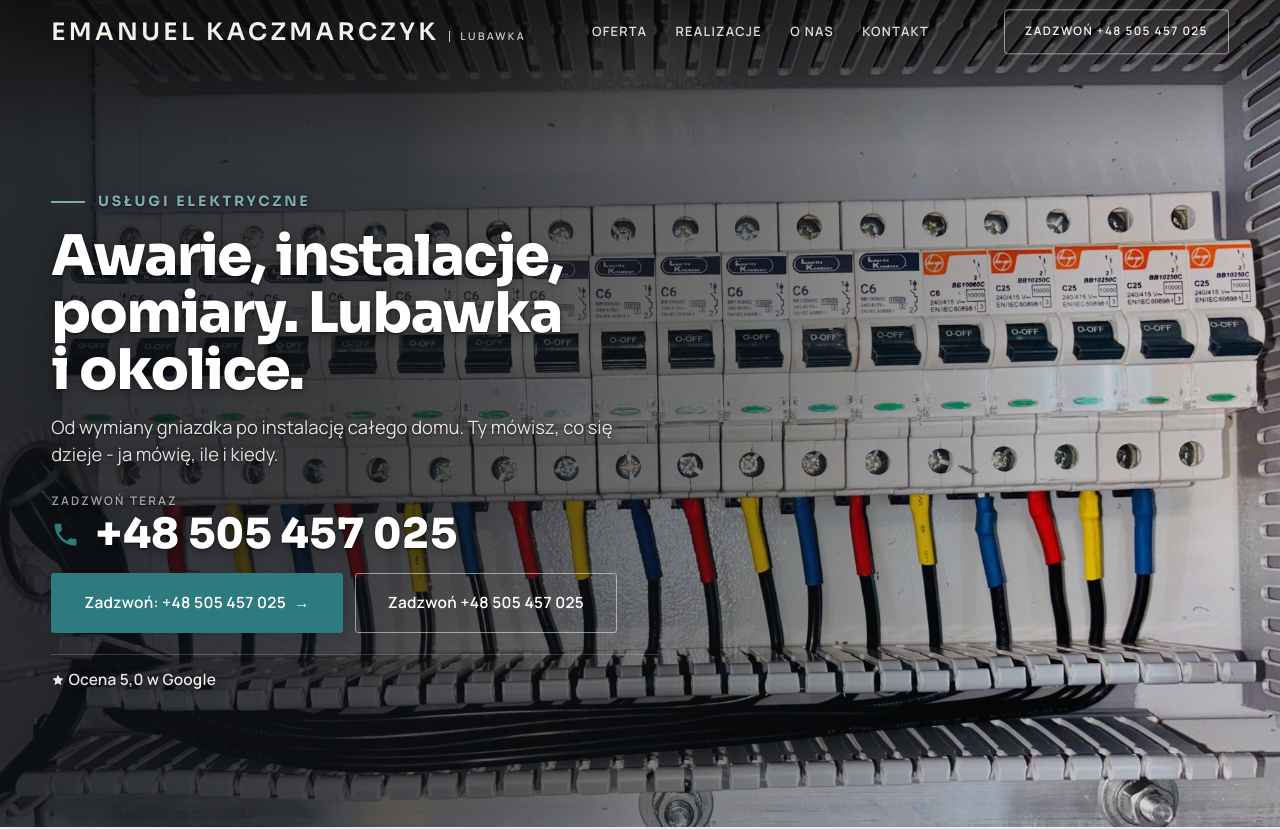
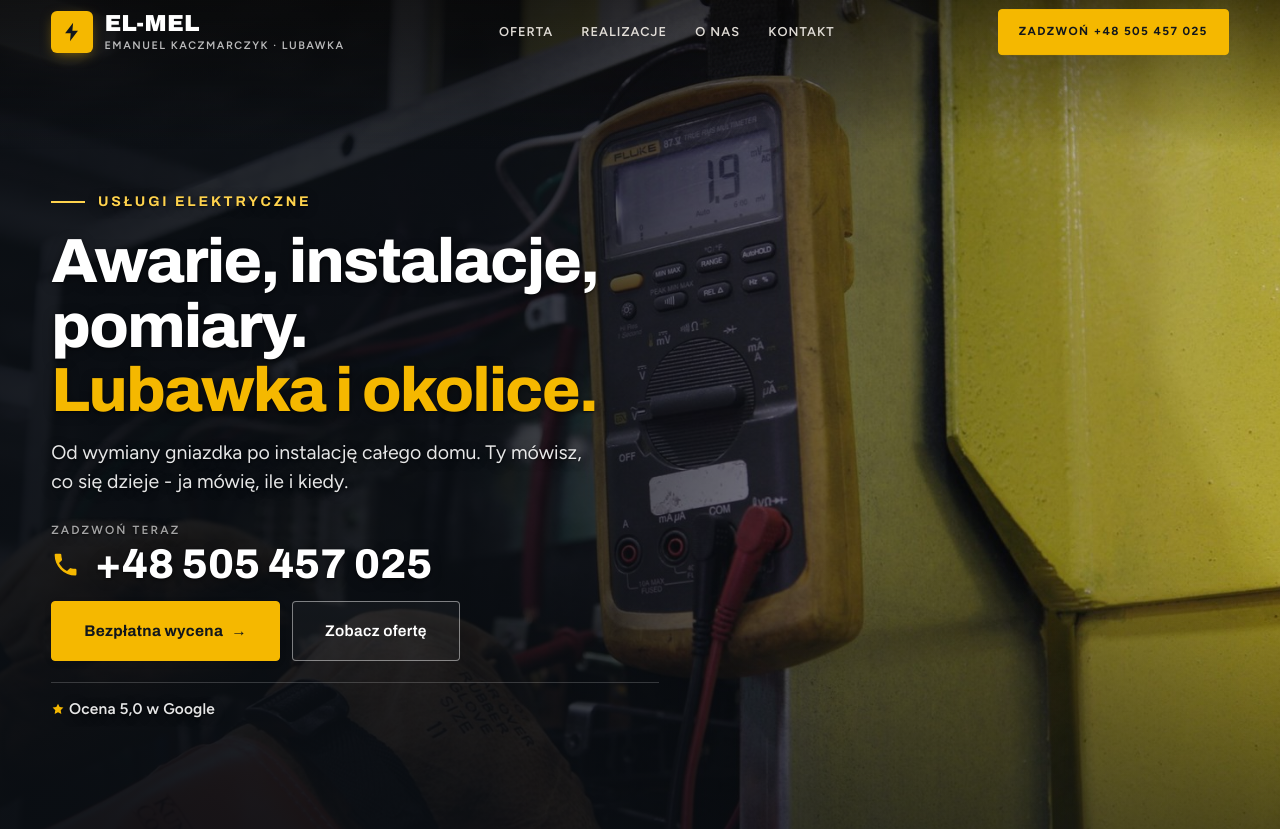
Before and after one commit to Impulseo-pl/instalatorstwo-elektryczne-el-mel-emanuel-kaczmarczyk, a plain HTML site: page index.html in a window 1280 px wide. Shown: the top 829 px of the page. Drawn offline with Linux system fonts and the light colour scheme.

Commit message:
Odświeżenie: logo EL-MEL, typografia Archivo/Figtree, nowe hero, żółty akcent
Co-Authored-By: Claude Opus 5.5 <noreply@anthropic.com>

```diff
--- a/assets/styles.css
+++ b/assets/styles.css
@@ -1856,3 +1856,48 @@ footer{view-transition-name:mt-foot}
 .btn-accent{color:#fff}
 .nav .nav-links a.btn-accent{color:#fff}
 .btn-accent[data-accent-d],.cta-d .btn-accent{color:#fff}
+
+/* ===== EL-MEL refresh 25.11.2026: logo, typografia, hero, akcent ===== */
+:root{
+  --accent:#f5b800; --accent-d:#b98a00; --accent-soft:rgba(245,184,0,.12);
+  --ink:#0f1720; --dark:#0d131a;
+  --font-display:'Archivo','Figtree',sans-serif;
+  --font-body:'Figtree',sans-serif;
+}
+h1,h2,h3,.hf-title{font-family:var(--font-display);font-stretch:112%;font-weight:800;letter-spacing:-.025em}
+h2{font-weight:800}
+.eyebrow,.hf-kicker{font-family:var(--font-display);font-stretch:125%}
+body{line-height:1.7}
+/* przyciski: żółty akcent + ciemny tekst (kontrast) */
+.btn-accent{background:var(--accent)!important;border-color:var(--accent)!important;color:#11161c!important;font-weight:700}
+.btn-accent:hover{filter:brightness(1.06)}
+.btn{font-family:var(--font-display);font-stretch:110%;border-radius:4px}
+
+/* logo / wordmark */
+.nav .brand.brand-el{display:flex;flex-direction:row;align-items:center;gap:.7rem;line-height:1;overflow:visible}
+.brand-el .bm-ico{display:grid;place-items:center;width:42px;height:42px;flex:none;border-radius:6px;
+  background:var(--accent);color:#11161c;box-shadow:0 4px 14px -4px rgba(245,184,0,.55)}
+.brand-el .bm-txt{display:flex;flex-direction:column;gap:5px;min-width:0}
+.brand-el .bm-name{font-family:var(--font-display);font-stretch:125%;font-weight:900;font-size:1.45rem;letter-spacing:.01em;color:#fff}
+.brand-el .bm-sub{font-family:var(--font-body);font-size:.68rem;font-weight:600;letter-spacing:.14em;text-transform:uppercase;color:rgba(255,255,255,.72);white-space:nowrap}
+.nav.nav-solid .brand-el .bm-name{color:var(--ink)}
+.nav.nav-solid .brand-el .bm-sub{color:var(--muted)}
+@media(max-width:680px){.brand-el .bm-ico{width:36px;height:36px}.brand-el .bm-name{font-size:1.2rem}.brand-el .bm-sub{font-size:.6rem;letter-spacing:.1em}}
+.nav .nav-links a{font-family:var(--font-body);letter-spacing:.08em}
+
+/* hero: czytelność */
+.hf-photo{object-position:68% 50%}
+.hero-fach::after{background:
+  linear-gradient(90deg,rgba(10,14,19,.93) 0%,rgba(10,14,19,.86) 38%,rgba(10,14,19,.45) 66%,rgba(10,14,19,.12) 100%),
+  linear-gradient(0deg,rgba(10,14,19,.55) 0%,rgba(10,14,19,0) 35%)}
+.hero-fach{--accent-lit:#ffd34d;--accent-strong:var(--accent)}
+.hf-title{font-size:clamp(2.3rem,1.6rem + 2.9vw,3.9rem);line-height:1.04}
+.hf-phone{margin:var(--space-5) 0 var(--space-4)}
+.hf-title em{display:block;color:var(--accent)}
+.hf-lead{color:rgba(255,255,255,.9);font-size:clamp(1.05rem,1rem + .3vw,1.22rem);max-width:34rem}
+.hf-phone-num{font-stretch:110%}
+.hf-phone-num .ico-tel{color:var(--accent)}
+.hf-trust .ico-star{color:var(--accent)}
+.hf-ghost{border-color:rgba(255,255,255,.45)!important;color:#fff!important;background:rgba(255,255,255,.04)}
+.hf-ghost:hover{background:#fff!important;color:#11161c!important}
+@media(max-width:680px){.hero-fach::after{background:linear-gradient(180deg,rgba(10,14,19,.55) 0%,rgba(10,14,19,.82) 45%,rgba(10,14,19,.94) 100%)}}
--- a/index.html
+++ b/index.html
@@ -20,14 +20,14 @@
 <script type="application/ld+json">{"@context": "https://schema.org", "@type": "Electrician", "name": "INSTALATORSTWO ELEKTRYCZNE EL-MEL EMANUEL KACZMARCZYK", "url": "https://kris20032.github.io/instalatorstwo-elektryczne-el-mel-emanuel-kaczmarczyk/", "telephone": "+48505457025", "image": "https://kris20032.github.io/instalatorstwo-elektryczne-el-mel-emanuel-kaczmarczyk/img/og.jpg", "areaServed": "Lubawka", "sameAs": ["https://maps.google.com/?cid=8699255477340169884&g_mp=Cidnb29nbGUubWFwcy5wbGFjZXMudjEuUGxhY2VzLlNlYXJjaFRleHQQAhgEIAA"]}</script>
 <link rel="preconnect" href="https://fonts.googleapis.com">
 <link rel="preconnect" href="https://fonts.gstatic.com" crossorigin>
-<link href="https://fonts.googleapis.com/css2?family=Sora:wght@600;700;800&family=Manrope:wght@400;500;600&display=swap" rel="stylesheet">
-<link rel="stylesheet" href="assets/styles.css?v=7010539a">
+<link href="https://fonts.googleapis.com/css2?family=Archivo:wdth,wght@100..125,500..900&family=Figtree:wght@400;500;600;700&display=swap" rel="stylesheet">
+<link rel="stylesheet" href="assets/styles.css?v=elmel2">
 </head>
 <body>
 
 <header class="nav">
   <div class="wrap nav-inner">
-    <a class="brand" href="index.html"><span class="name">EMANUEL KACZMARCZYK</span><span class="sub">Lubawka</span></a>
+    <a class="brand brand-el" href="index.html" aria-label="EL-MEL Emanuel Kaczmarczyk, Lubawka"><span class="bm-ico" aria-hidden="true"><svg viewBox="0 0 24 24" width="22" height="22"><path d="M13.2 2 4.5 13.4h6.1L9.8 22l8.7-11.4h-6.1L13.2 2Z" fill="currentColor"/></svg></span><span class="bm-txt"><span class="bm-name">EL-MEL</span><span class="bm-sub">Emanuel Kaczmarczyk · Lubawka</span></span></a>
     <nav class="nav-links">
       <a href="oferta.html">Oferta</a>
       <a href="realizacje.html">Realizacje</a>
@@ -41,16 +41,16 @@
 
 <main>
 <section class="hero-fach">
-  <img class="hf-photo" src="img/hero.jpg" fetchpriority="high" data-rotate="img/g15.jpg|img/g14.jpg" alt="INSTALATORSTWO ELEKTRYCZNE EL-MEL EMANUEL KACZMARCZYK" width="1880" height="1251">
+  <img class="hf-photo" src="img/g9.jpg" fetchpriority="high" alt="Elektryk EL-MEL wykonuje pomiary miernikiem" width="1880" height="992">
   <div class="hf-panel">
     <div class="hf-inner">
       <span class="hf-kicker">Usługi elektryczne</span>
-      <h1 class="hf-title">Awarie, instalacje, pomiary. Lubawka i okolice. <em></em></h1>
+      <h1 class="hf-title">Awarie, instalacje, pomiary. <em>Lubawka i okolice.</em></h1>
       <p class="hf-lead">Od wymiany gniazdka po instalację całego domu. Ty mówisz, co się dzieje - ja mówię, ile i kiedy.</p>
       <a class="hf-phone" href="tel:+48505457025"><span class="hf-phone-lab">Zadzwoń teraz</span><span class="hf-phone-num"><svg class="ico-tel" width="16" height="16" viewBox="0 0 24 24" fill="none" aria-hidden="true"><path d="M6.6 10.8a15.5 15.5 0 0 0 6.6 6.6l2.2-2.2a1 1 0 0 1 1-.24 11.4 11.4 0 0 0 3.6.58 1 1 0 0 1 1 1V20a1 1 0 0 1-1 1A17 17 0 0 1 3 4a1 1 0 0 1 1-1h3.5a1 1 0 0 1 1 1c0 1.25.2 2.46.58 3.6a1 1 0 0 1-.25 1l-2.23 2.2Z" fill="currentColor"/></svg> +48 505 457 025</span></a>
       <div class="hf-actions">
-        <a href="kontakt.html" class="btn btn-accent">Zadzwoń: +48 505 457 025 <span class="arr">→</span></a>
-        <a href="tel:+48505457025" class="btn btn-ghost hf-ghost">Zadzwoń +48 505 457 025</a>
+        <a href="kontakt.html" class="btn btn-accent">Bezpłatna wycena <span class="arr">→</span></a>
+        <a href="oferta.html" class="btn btn-ghost hf-ghost">Zobacz ofertę</a>
       </div>
       <div class="hf-trust"><svg class="ico-star" width="14" height="14" viewBox="0 0 24 24" style="vertical-align:-2px" aria-hidden="true"><path d="M12 2.8l2.85 5.8 6.4.93-4.63 4.5 1.1 6.37L12 17.4l-5.72 3 1.1-6.37-4.63-4.5 6.4-.93L12 2.8Z" fill="currentColor"/></svg> Ocena 5,0 w Google</div>
     </div>
@@ -209,7 +209,7 @@
   <div class="wrap">
     <div class="foot-grid">
       <div class="foot-brand">
-        <div class="name">INSTALATORSTWO ELEKTRYCZNE EL-MEL EMANUEL KACZMARCZYK</div>
+        <div class="name">EL-MEL · Emanuel Kaczmarczyk</div>
         <p>Od wymiany gniazdka po instalację całego domu. Ty mówisz, co się dzieje - ja mówię, ile i kiedy.</p>
       </div>
       <div class="foot-col">
--- a/kontakt.html
+++ b/kontakt.html
@@ -19,14 +19,14 @@
 <meta name="twitter:card" content="summary_large_image">
 <link rel="preconnect" href="https://fonts.googleapis.com">
 <link rel="preconnect" href="https://fonts.gstatic.com" crossorigin>
-<link href="https://fonts.googleapis.com/css2?family=Sora:wght@600;700;800&family=Manrope:wght@400;500;600&display=swap" rel="stylesheet">
-<link rel="stylesheet" href="assets/styles.css?v=7010539a">
+<link href="https://fonts.googleapis.com/css2?family=Archivo:wdth,wght@100..125,500..900&family=Figtree:wght@400;500;600;700&display=swap" rel="stylesheet">
+<link rel="stylesheet" href="assets/styles.css?v=elmel2">
 </head>
 <body>
 
 <header class="nav">
   <div class="wrap nav-inner">
-    <a class="brand" href="index.html"><span class="name">EMANUEL KACZMARCZYK</span><span class="sub">Lubawka</span></a>
+    <a class="brand brand-el" href="index.html" aria-label="EL-MEL Emanuel Kaczmarczyk, Lubawka"><span class="bm-ico" aria-hidden="true"><svg viewBox="0 0 24 24" width="22" height="22"><path d="M13.2 2 4.5 13.4h6.1L9.8 22l8.7-11.4h-6.1L13.2 2Z" fill="currentColor"/></svg></span><span class="bm-txt"><span class="bm-name">EL-MEL</span><span class="bm-sub">Emanuel Kaczmarczyk · Lubawka</span></span></a>
     <nav class="nav-links">
       <a href="oferta.html">Oferta</a>
       <a href="realizacje.html">Realizacje</a>
@@ -77,7 +77,7 @@
   <div class="wrap">
     <div class="foot-grid">
       <div class="foot-brand">
-        <div class="name">INSTALATORSTWO ELEKTRYCZNE EL-MEL EMANUEL KACZMARCZYK</div>
+        <div class="name">EL-MEL · Emanuel Kaczmarczyk</div>
         <p>Od wymiany gniazdka po instalację całego domu. Ty mówisz, co się dzieje - ja mówię, ile i kiedy.</p>
       </div>
       <div class="foot-col">
```
Also changed, not shown: o-nas.html (+4 -4 lines), oferta.html (+4 -4 lines), realizacje.html (+4 -4 lines).
